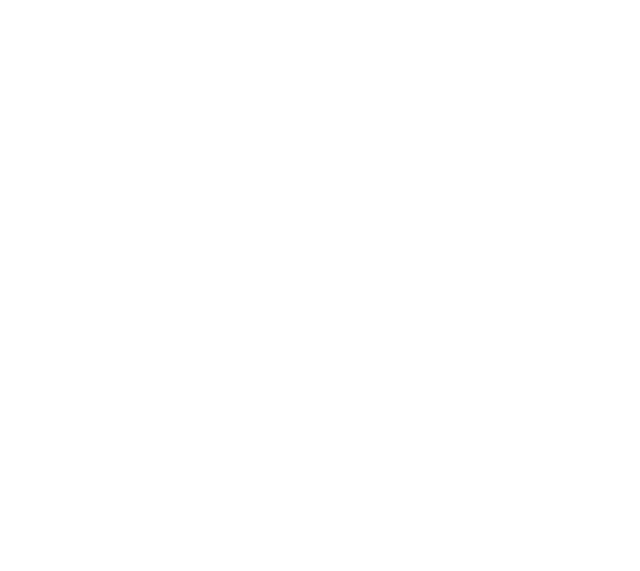
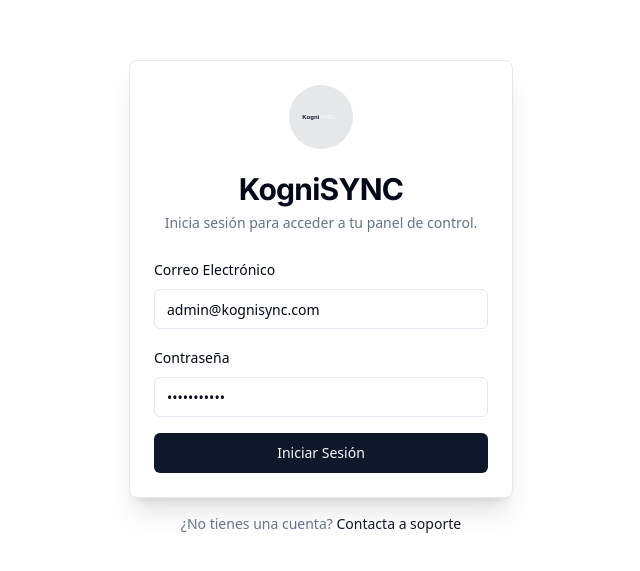
Before and after one commit to hectordvargas/studio, a Next.js app: page / in a window 1280 px wide. Before the commit this address had no page. Shown: the part 103-674 px from the top of the page, without its empty margins (319-959 px from the left). Built offline with nearby package versions, Linux system fonts and the light colour scheme.

Commit message:
error 404

```diff
--- /dev/null
+++ b/src/app/AppLayout.tsx
@@ -0,0 +1,107 @@
+'use client'
+
+import { usePathname } from "next/navigation";
+import Link from "next/link";
+import {
+  SidebarProvider,
+  Sidebar,
+  SidebarHeader,
+  SidebarContent,
+  SidebarMenu,
+  SidebarMenuItem,
+  SidebarMenuButton,
+  SidebarFooter,
+  SidebarInset,
+  SidebarTrigger,
+} from "@/components/ui/sidebar";
+import { Avatar, AvatarFallback, AvatarImage } from "@/components/ui/avatar";
+import { Button } from "@/components/ui/button";
+import {
+  DropdownMenu,
+  DropdownMenuContent,
+  DropdownMenuItem,
+  DropdownMenuLabel,
+  DropdownMenuSeparator,
+  DropdownMenuTrigger,
+} from "@/components/ui/dropdown-menu";
+import { Home, Briefcase, Users, Settings, LogOut } from "lucide-react";
+import { Logo } from "@/components/icons";
+
+
+const navItems = [
+  { href: "/dashboard", label: "Dashboard", icon: Home },
+  { href: "/jobs", label: "Ofertas de Trabajo", icon: Briefcase },
+  { href: "/candidates", label: "Candidatos", icon: Users },
+  { href: "/settings", label: "Ajustes", icon: Settings },
+];
+
+export default function AppLayout({ children }: { children: React.ReactNode }) {
+  const pathname = usePathname();
+
+  return (
+    <SidebarProvider>
+      <Sidebar>
+        <SidebarHeader>
+          <div className="flex items-center gap-2">
+            <Logo className="size-7 text-primary" />
+            <span className="text-lg font-semibold">KogniSYNC</span>
+          </div>
+        </SidebarHeader>
+        <SidebarContent>
+          <SidebarMenu>
+            {navItems.map((item) => (
+              <SidebarMenuItem key={item.href}>
+                <Link href={item.href}>
+                  <SidebarMenuButton isActive={pathname.startsWith(item.href)}>
+                    <item.icon />
+                    <span>{item.label}</span>
+                  </SidebarMenuButton>
+                </Link>
+              </SidebarMenuItem>
+            ))}
+          </SidebarMenu>
+        </SidebarContent>
+        <SidebarFooter>
+          <DropdownMenu>
+            <DropdownMenuTrigger asChild>
+              <Button variant="ghost" className="w-full justify-start gap-2 px-2">
+                <Avatar className="size-8">
+                  <AvatarImage src="https://picsum.photos/seed/admin/100/100" data-ai-hint="person portrait"/>
+                  <AvatarFallback>HV</AvatarFallback>
+                </Avatar>
+                <div className="text-left">
+                  <p className="text-sm font-medium">Héctor Vargas</p>
+                  <p className="text-xs text-muted-foreground">Superadmin</p>
+                </div>
+              </Button>
+            </DropdownMenuTrigger>
+            <DropdownMenuContent className="w-56" align="end" forceMount>
+              <DropdownMenuLabel className="font-normal">
+                <div className="flex flex-col space-y-1">
+                  <p className="text-sm font-medium leading-none">Héctor Vargas</p>
+                  <p className="text-xs leading-none text-muted-foreground">
+                    hector.vargas@altiaweb.co.uk
+                  </p>
+                </div>
+              </DropdownMenuLabel>
+              <DropdownMenuSeparator />
+              <DropdownMenuItem>
+                <LogOut className="mr-2 h-4 w-4" />
+                <span>Cerrar sesión</span>
+              </DropdownMenuItem>
+            </DropdownMenuContent>
+          </DropdownMenu>
+        </SidebarFooter>
+      </Sidebar>
+      <SidebarInset>
+        <header className="flex h-14 items-center gap-4 border-b bg-card px-4 lg:h-[60px] lg:px-6">
+          <SidebarTrigger className="md:hidden" />
+          <div className="flex-1">
+            {/* Breadcrumbs or search can go here */}
+          </div>
+        </header>
+        <main className="flex-1 p-4 sm:p-6">{children}</main>
+      </SidebarInset>
+    </SidebarProvider>
+  );
+}
--- a/src/app/layout.tsx
+++ b/src/app/layout.tsx
@@ -1,17 +1,18 @@
-import type { Metadata } from 'next';
+'use client';
+
 import './globals.css';
 import { Toaster } from "@/components/ui/toaster";
-
-export const metadata: Metadata = {
-  title: 'KogniSYNC',
-  description: 'Portal de empleo impulsado por IA para análisis y clasificación de candidatos.',
-};
+import { usePathname } from 'next/navigation';
+import AppLayout from './AppLayout'; // Adjusted import
 
 export default function RootLayout({
   children,
 }: Readonly<{
   children: React.ReactNode;
 }>) {
+  const pathname = usePathname();
+  const isAppRoute = !['/'].includes(pathname);
+
   return (
     <html lang="es" suppressHydrationWarning>
       <head>
@@ -21,7 +22,7 @@
         <link href="https://fonts.googleapis.com/css2?family=Inter:wght@400;500;600;700&display=swap" rel="stylesheet" />
       </head>
       <body className="font-sans antialiased">
-        {children}
+        {isAppRoute ? <AppLayout>{children}</AppLayout> : children}
         <Toaster />
       </body>
     </html>
--- a/src/app/page.tsx
+++ b/src/app/page.tsx
@@ -1,5 +1,96 @@
-import { redirect } from 'next/navigation';
+'use client';
 
-export default function Home() {
-  redirect('/dashboard');
+import { useState } from 'react';
+import { useRouter } from 'next/navigation';
+import { Button } from '@/components/ui/button';
+import {
+  Card,
+  CardContent,
+  CardDescription,
+  CardHeader,
+  CardTitle,
+} from '@/components/ui/card';
+import { Input } from '@/components/ui/input';
+import { Label } from '@/components/ui/label';
+import { useToast } from '@/hooks/use-toast';
+import { Logo } from '@/components/icons';
+import { Loader2 } from 'lucide-react';
+import Link from 'next/link';
+
+export default function LoginPage() {
+  const [isLoading, setIsLoading] = useState(false);
+  const router = useRouter();
+  const { toast } = useToast();
+
+  const handleLogin = async (e: React.FormEvent) => {
+    e.preventDefault();
+    setIsLoading(true);
+
+    // Simulate API call
+    await new Promise((resolve) => setTimeout(resolve, 1500));
+
+    toast({
+      title: 'Inicio de Sesión Exitoso',
+      description: '¡Bienvenido de nuevo!',
+    });
+    router.push('/dashboard');
+    setIsLoading(false);
+  };
+
+  return (
+    <main className="flex min-h-screen flex-col items-center justify-center p-4">
+      <div className="w-full max-w-sm">
+        <Card className="shadow-xl">
+          <CardHeader className="text-center">
+            <div className="mb-4 flex justify-center">
+              <div className="rounded-full bg-primary/10 p-3">
+                <Logo className="h-10 w-10 text-primary" />
+              </div>
+            </div>
+            <CardTitle className="font-headline text-3xl font-bold">KogniSYNC</CardTitle>
+            <CardDescription>
+              Inicia sesión para acceder a tu panel de control.
+            </CardDescription>
+          </CardHeader>
+          <CardContent>
+            <form onSubmit={handleLogin} className="space-y-4">
+              <div className="space-y-2">
+                <Label htmlFor="email">Correo Electrónico</Label>
+                <Input
+                  id="email"
+                  type="email"
+                  placeholder="tu@correo.com"
+                  required
+                  defaultValue="admin@kognisync.com"
+                  disabled={isLoading}
+                />
+              </div>
+              <div className="space-y-2">
+                <Label htmlFor="password">Contraseña</Label>
+                <Input
+                  id="password"
+                  type="password"
+                  required
+                  defaultValue="password123"
+                  disabled={isLoading}
+                />
+              </div>
+              <Button type="submit" className="w-full" disabled={isLoading}>
+                {isLoading && (
+                  <Loader2 className="mr-2 h-4 w-4 animate-spin" />
+                )}
+                {isLoading ? 'Accediendo...' : 'Iniciar Sesión'}
+              </Button>
+            </form>
+          </CardContent>
+        </Card>
+        <p className="mt-4 text-center text-sm text-muted-foreground">
+          ¿No tienes una cuenta?{' '}
+          <Link href="#" className="text-primary hover:underline">
+            Contacta a soporte
+          </Link>
+        </p>
+      </div>
+    </main>
+  );
 }
```
